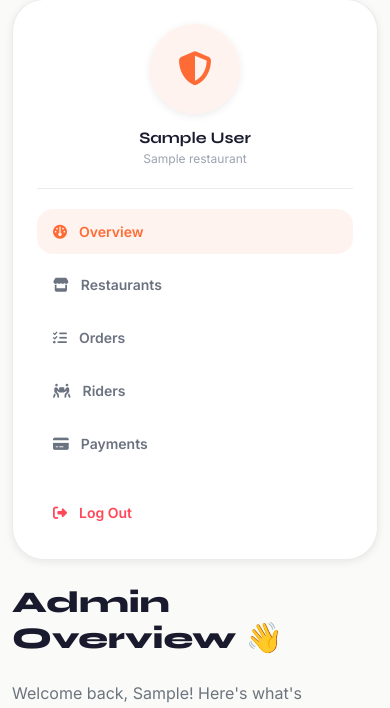
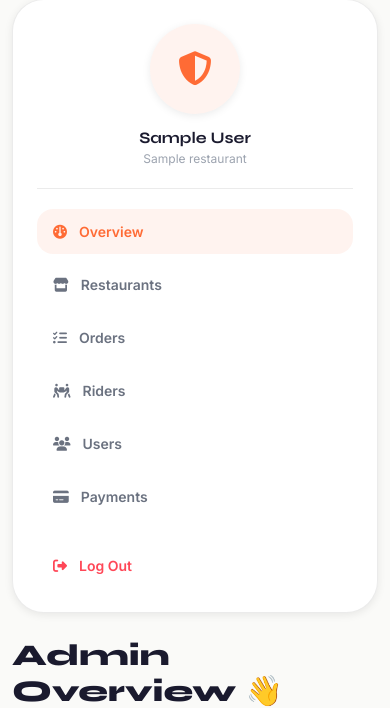
Before and after one commit to JamJaamm/Foodcourt, a Django app: page /admin-dashboard/ in a window 390 px wide. Shown: the part 33-741 px from the top of the page. Run offline with Django 4.2, Linux system fonts and the light colour scheme; a user stored in the database is signed in; tables that the repository leaves empty hold one stand-in row (values such as "Sample post").

Commit message:
Add users section to admin dashboard with search functionality

```diff
--- a/Foodcourt/urls.py
+++ b/Foodcourt/urls.py
@@ -43,6 +43,7 @@ urlpatterns = [
     path('admin-dashboard/restaurants/', views.admin_dashboard_view, {'section': 'restaurants'}, name='admin_restaurants'),
     path('admin-dashboard/orders/', views.admin_dashboard_view, {'section': 'orders'}, name='admin_orders'),
     path('admin-dashboard/riders/', views.admin_dashboard_view, {'section': 'riders'}, name='admin_riders'),
+    path('admin-dashboard/users/', views.admin_dashboard_view, {'section': 'users'}, name='admin_users'),
     path('admin-dashboard/payments/', views.admin_dashboard_view, {'section': 'payments'}, name='admin_payments'),
     path('admin-dashboard/riders/<int:pk>/approve/', views.approve_rider_view, name='approve_rider'),
     path('admin-dashboard/riders/<int:pk>/reject/', views.reject_rider_view, name='reject_rider'),
--- a/Foodcourt/views.py
+++ b/Foodcourt/views.py
@@ -1109,6 +1109,41 @@ def admin_dashboard_view(request, section=None):
             'section': 'riders',
             'riders': riders,
             'rider_status_filter': status_filter,
+            'platform_stats': build_platform_stats(),
+            'hide_navbar': True,
+        })
+
+    # ── Registered users section ──
+    if section == 'users':
+        if not is_staff:
+            return redirect('admin_dashboard')
+        users_qs = User.objects.order_by('-date_joined')
+        user_query = request.GET.get('q', '').strip()
+        if user_query:
+            users_qs = users_qs.filter(
+                db_models.Q(username__icontains=user_query)
+                | db_models.Q(email__icontains=user_query)
+                | db_models.Q(first_name__icontains=user_query)
+                | db_models.Q(last_name__icontains=user_query)
+            )
+        user_rows = []
+        for u in users_qs:
+            profile = getattr(u, 'profile', None)
+            user_rows.append({
+                'id': u.id,
+                'name': u.get_full_name() or u.username,
+                'email': u.email,
+                'phone': getattr(profile, 'phone', None) or '—',
+                'is_staff': u.is_staff,
+                'is_superuser': u.is_superuser,
+                'is_active': u.is_active,
+                'orders': u.orders.count() if hasattr(u, 'orders') else 0,
+                'date_joined': u.date_joined,
+            })
+        return render(request, 'admin_dashboard.html', {
+            'section': 'users',
+            'user_rows': user_rows,
+            'user_query': user_query,
             'platform_stats': build_platform_stats(),
             'hide_navbar': True,
         })
--- a/templates/admin_dashboard.html
+++ b/templates/admin_dashboard.html
@@ -68,6 +68,9 @@
             </a>
             <a href="/admin-dashboard/riders/" class="db-menu-btn {% if section == 'riders' %}active{% endif %}" style="text-decoration:none;">
               <i class="fa-solid fa-people-carry-box"></i> Riders
+            </a>
+            <a href="/admin-dashboard/users/" class="db-menu-btn {% if section == 'users' %}active{% endif %}" style="text-decoration:none;">
+              <i class="fa-solid fa-users"></i> Users
             </a>
             <a href="/admin-dashboard/payments/" class="db-menu-btn {% if section == 'payments' %}active{% endif %}" style="text-decoration:none;">
               <i class="fa-solid fa-credit-card"></i> Payments
@@ -186,6 +189,94 @@
                 </tr>
                 {% empty %}
                 <tr><td colspan="8" class="text-center text-muted py-4">No rider applications found.</td></tr>
+                {% endfor %}
+              </tbody>
+            </table>
+          </div>
+        </div>
+
+        {% elif section == 'users' %}
+
+        <div class="d-flex align-items-center justify-content-between flex-wrap gap-2 mb-2">
+          <div>
+            <h2 class="db-header-title" style="margin-bottom:4px;">Registered Users 👥</h2>
+            <p class="text-secondary mb-0">All customers registered on the FoodCourt platform.</p>
+          </div>
+          <a href="/admin-dashboard/" class="db-menu-btn" style="text-decoration:none;padding:10px 18px;">
+            <i class="fa-solid fa-arrow-left"></i> Back to Overview
+          </a>
+        </div>
+
+        <!-- Platform stats -->
+        <div class="db-stats-row" style="margin-top:18px;">
+          <div class="db-stat-card">
+            <div class="db-stat-num">{{ platform_stats.users }}</div>
+            <div class="db-stat-label">Total Users</div>
+          </div>
+          <div class="db-stat-card">
+            <div class="db-stat-num">{{ platform_stats.restaurants }}</div>
+            <div class="db-stat-label">Restaurants</div>
+          </div>
+          <div class="db-stat-card">
+            <div class="db-stat-num">{{ platform_stats.total_riders }}</div>
+            <div class="db-stat-label">Approved Riders</div>
+          </div>
+          <div class="db-stat-card">
+            <div class="db-stat-num">{{ platform_stats.orders }}</div>
+            <div class="db-stat-label">Total Orders</div>
+          </div>
+        </div>
+
+        <!-- Search -->
+        <form method="GET" class="d-flex gap-2 my-4" style="max-width:420px;">
+          <input type="text" name="q" value="{{ user_query }}" class="form-control" placeholder="Search by name or email...">
+          <button type="submit" class="fc-btn fc-btn-primary" style="white-space:nowrap;"><i class="fa-solid fa-magnifying-glass me-1"></i>Search</button>
+        </form>
+
+        <!-- Users table -->
+        <div class="db-card">
+          <div class="db-table-wrap">
+            <table class="db-table">
+              <thead>
+                <tr><th>User</th><th>Contact</th><th>Orders</th><th>Role</th><th>Status</th><th>Joined</th></tr>
+              </thead>
+              <tbody>
+                {% for u in user_rows %}
+                <tr>
+                  <td>
+                    <div style="display:flex;align-items:center;gap:10px;">
+                      <div style="width:34px;height:34px;border-radius:50%;background:var(--primary-subtle);color:var(--primary);display:flex;align-items:center;justify-content:center;font-weight:700;font-size:13px;flex-shrink:0;">{{ u.name|first }}</div>
+                      <div>
+                        <div style="font-weight:700;">{{ u.name }}</div>
+                        <div style="font-size:11px;color:var(--text-muted);">ID: {{ u.id }}</div>
+                      </div>
+                    </div>
+                  </td>
+                  <td>
+                    <div>{{ u.email }}</div>
+                    <div style="font-size:11px;color:var(--text-muted);">{{ u.phone }}</div>
+                  </td>
+                  <td>{{ u.orders }}</td>
+                  <td>
+                    {% if u.is_superuser %}
+                    <span class="status-badge status-out_for_delivery">Superadmin</span>
+                    {% elif u.is_staff %}
+                    <span class="status-badge status-confirmed">Staff</span>
+                    {% else %}
+                    <span class="status-badge status-ready">Customer</span>
+                    {% endif %}
+                  </td>
+                  <td>
+                    {% if u.is_active %}
+                    <span class="status-badge status-delivered">Active</span>
+                    {% else %}
+                    <span class="status-badge status-cancelled">Inactive</span>
+                    {% endif %}
+                  </td>
+                  <td style="font-size:12px;color:var(--text-muted);">{{ u.date_joined|date:"M d, Y" }}</td>
+                </tr>
+                {% empty %}
+                <tr><td colspan="6" class="text-center text-muted py-4">No users found.</td></tr>
                 {% endfor %}
               </tbody>
             </table>
@@ -469,6 +560,12 @@
               <div><div class="ql-title">Manage Riders</div><div class="ql-sub">{{ platform_stats.pending_riders }} pending approvals</div></div>
             </a>
           </div>
+          <div class="col-md-4 col-sm-6">
+            <a href="/admin-dashboard/users/" class="admin-quick-link">
+              <div class="ql-icon" style="background:#e8eaf6;color:#283593;"><i class="fa-solid fa-users"></i></div>
+              <div><div class="ql-title">View Users</div><div class="ql-sub">{{ platform_stats.users }} registered</div></div>
+            </a>
+          </div>
         </div>
 
         <!-- Recent platform orders -->
```
Also changed, not shown: Foodcourt/settings.py (+10 -0 lines).
